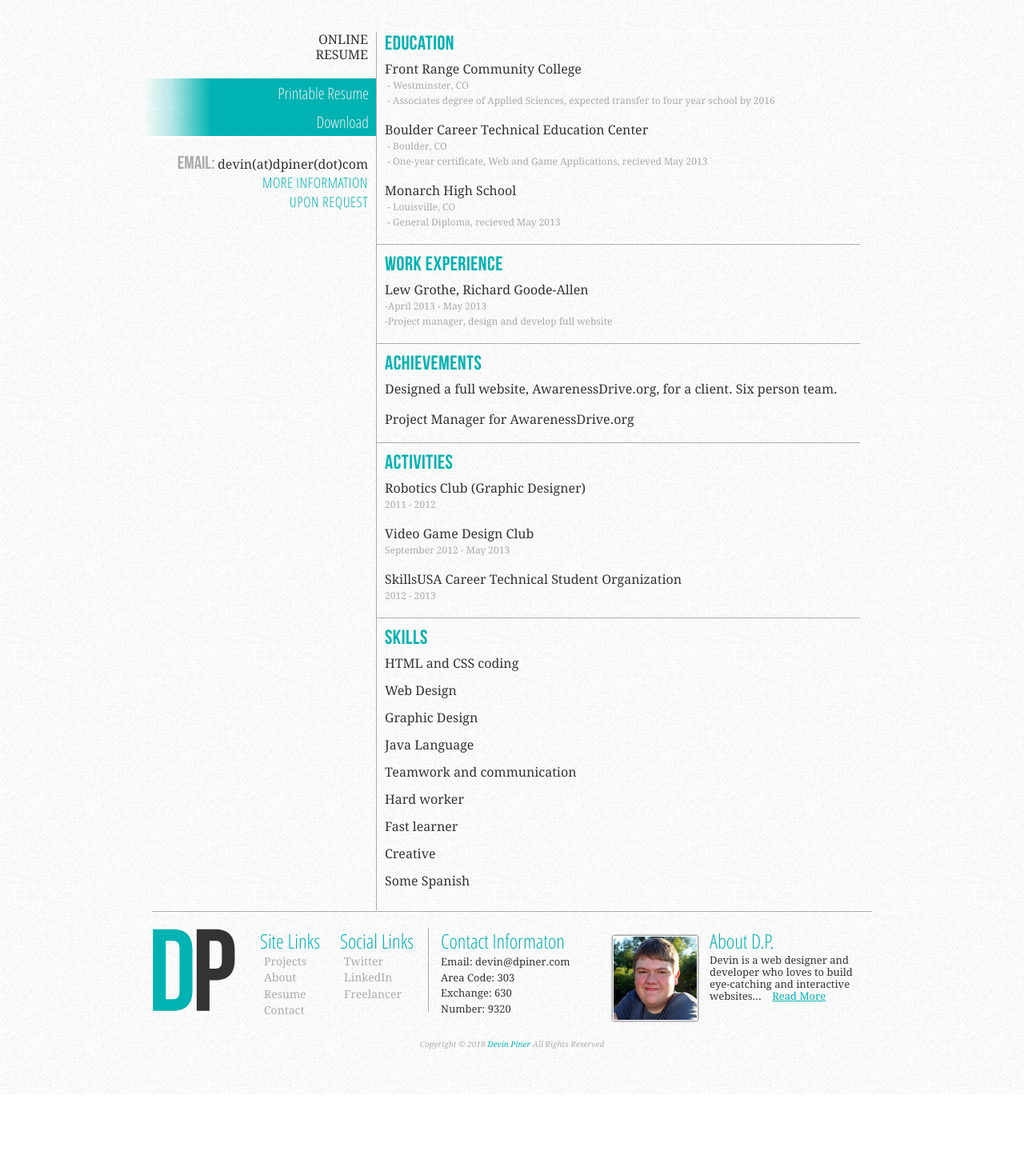
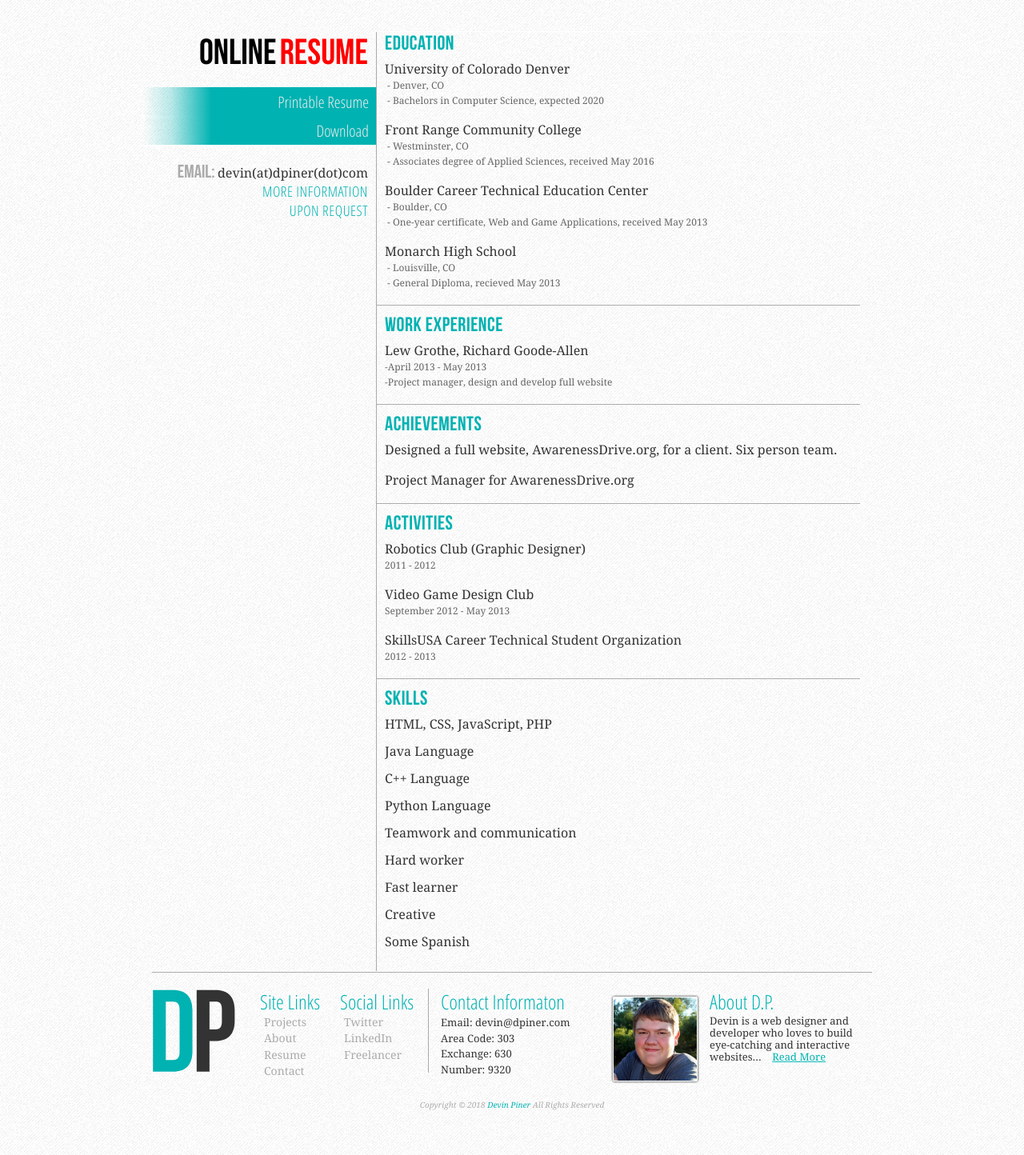
Before and after one commit to devpin95/Portfolio, a PHP site: page /resume in a window 1280 px wide. Shown: the part 138-1582 px from the top of the page at 80% size. Before the commit the page ends 1506 px from the top, so only its background shows below. Run offline with PHP 8.4, Linux system fonts and the light colour scheme.

Commit message:
clean up

```diff
--- a/css/resume.css
+++ b/css/resume.css
@@ -89,7 +89,7 @@ h2.education{
 }
 .subTopic{
 	font-family:"droid regular";
-	color:#aaa;
+	color:#ccc;
 }
 .skillList{
 	list-style-type:none;
@@ -102,7 +102,9 @@ h2.education{
 .skillList li:last-child{
 	margin-bottom:-20px;
 }
-
+span.piner{
+	color:#f00;
+}
 
 @media only screen and (min-width: 960px){
 
@@ -195,4 +197,7 @@ h2.education{
 .skillList li:last-child{
 	margin-bottom:-20px;
 }
+span.piner{
+	color:#f00 !important;
 }
+}
--- a/games/block-breaker-supreme.php
+++ b/games/block-breaker-supreme.php
@@ -78,6 +78,9 @@
                     <script src="gamesJS/BlockBreakerSupreme/GLOBALS.js"></script>
                     <script src="gamesJS/BlockBreakerSupreme/levels.js"></script>
                     <script>
+                        // I give up trying to find where they all are
+                        alert = function() {};
+
                         function startGame() {
                             player = new Player();
                             myPaddle = new paddle();
--- a/jsgames.php
+++ b/jsgames.php
@@ -31,7 +31,7 @@
 
             <!--AA Bomb-->
             <div class="game">
-            	<div class="gameImage"><a href="#" class="fillLink"></a><img src="images/jsGames.jpg" alt="BlockBreaker Supreme" /></div>
+            	<div class="gameImage"><a href="games/block-breaker-supreme" class="fillLink"></a><img src="images/jsGames.jpg" alt="BlockBreaker Supreme" /></div>
 
                 <div class="gameInfo">
                     <h3><a href="games/block-breaker-supreme">Blockbreaker Supreme!</a></h3>
--- a/resume.php
+++ b/resume.php
@@ -22,7 +22,8 @@
 
         	<!--Left column-->
             <div class="leftColumn">
-                <span class="devin">ONLINE</span><br /><span class="piner">RESUME</span><br/>
+                <span class="devin" style="color:#000; font-family:'bebas regular'; font-size: 45px;">ONLINE</span>
+                <span class="piner" style="color:#00b2b2; font-family:'bebas regular'; font-size: 45px;">RESUME</span><br/>
 
                 <!--Print resume link-->
                 <div class="resumeLinkWrapper" style="margin-top:20px;">
@@ -49,16 +50,20 @@
             	<!--Education-->
             	<h2 class="education">Education</h2>
 
+                University of Colorado Denver<br/>
+                <span style="color:#666; font-size:12px;">&nbsp;- Denver, CO<br/>
+                &nbsp;- Bachelors in Computer Science, expected 2020</span><br/><br/>
+
                 Front Range Community College<br/>
- 				<span style="color:#aaa; font-size:12px;">&nbsp;- Westminster, CO<br/>
- 				&nbsp;- Associates degree of Applied Sciences, expected transfer to four year school by 2016</span><br/><br/>
+ 				<span style="color:#666; font-size:12px;">&nbsp;- Westminster, CO<br/>
+ 				&nbsp;- Associates degree of Applied Sciences, received May 2016</span><br/><br/>
 
                 Boulder Career Technical Education Center<br/>
- 				<span style="color:#aaa; font-size:12px;">&nbsp;- Boulder, CO<br/>
- 				&nbsp;- One-year certificate, Web and Game Applications, recieved May 2013</span><br/><br/>
+ 				<span style="color:#666; font-size:12px;">&nbsp;- Boulder, CO<br/>
+ 				&nbsp;- One-year certificate, Web and Game Applications, received May 2013</span><br/><br/>
 
                 Monarch High School<br/>
- 				<span style="color:#aaa; font-size:12px;">&nbsp;- Louisville, CO<br/>
+ 				<span style="color:#666; font-size:12px;">&nbsp;- Louisville, CO<br/>
  				&nbsp;- General Diploma, recieved May 2013</span>
 
                 <br/><br/>
@@ -66,7 +71,7 @@
                 <!--Work Experience-->
                 <h2>Work Experience</h2>
                 Lew Grothe, Richard Goode-Allen<br/>
- 				<span style="color:#aaa; font-size:12px;">-April 2013 - May 2013<br/>
+ 				<span style="color:#666; font-size:12px;">-April 2013 - May 2013<br/>
  				-Project manager, design and develop full website</span>
 
                 <br/><br/>
@@ -83,23 +88,23 @@
                 <!--Activities-->
                 <h2>Activities</h2>
 				Robotics Club (Graphic Designer)<br/>
-				<span style="color:#aaa; font-size:12px;">2011 - 2012</span><br/><br/>
+				<span style="color:#666; font-size:12px;">2011 - 2012</span><br/><br/>
 
 				Video Game Design Club<br />
-                <span style="color:#aaa; font-size:12px;">September 2012 - May 2013</span><br/><br/>
+                <span style="color:#666; font-size:12px;">September 2012 - May 2013</span><br/><br/>
 
 				SkillsUSA Career Technical Student Organization<br />
-                <span style="color:#aaa; font-size:12px;">2012 - 2013</span>
+                <span style="color:#666; font-size:12px;">2012 - 2013</span>
 
                 <br/><br/>
 
                 <!--Skills-->
                 <h2>Skills</h2>
                 <ul class="skillList">
-                    <li>HTML and CSS coding</li>
-                    <li>Web Design</li>
-                    <li>Graphic Design</li>
+                    <li>HTML, CSS, JavaScript, PHP</li>
                     <li>Java Language</li>
+                    <li>C++ Language</li>
+                    <li>Python Language</li>
                     <li>Teamwork and communication</li>
                     <li>Hard worker</li>
                     <li>Fast learner</li>
```
Also changed, not shown: games/gamesJS/BlockBreakerSupreme/gameScene.js (+4 -4 lines).
